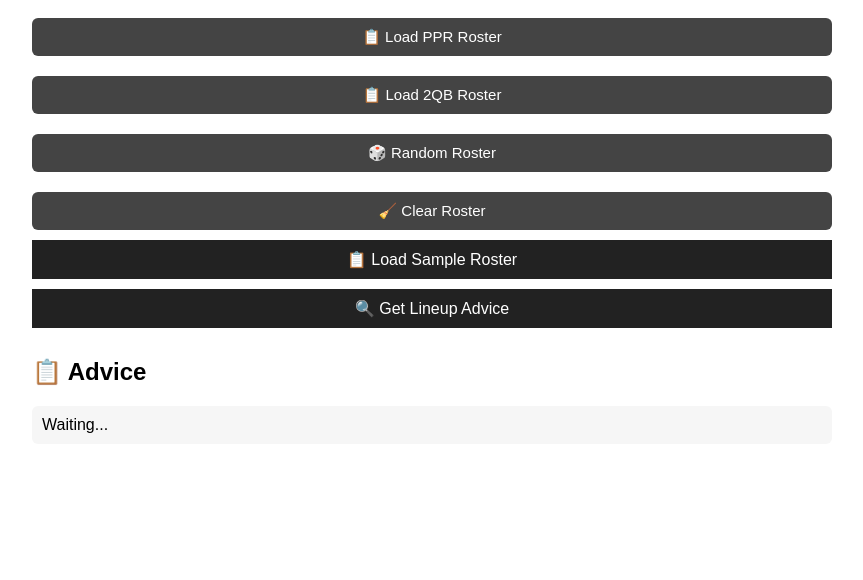
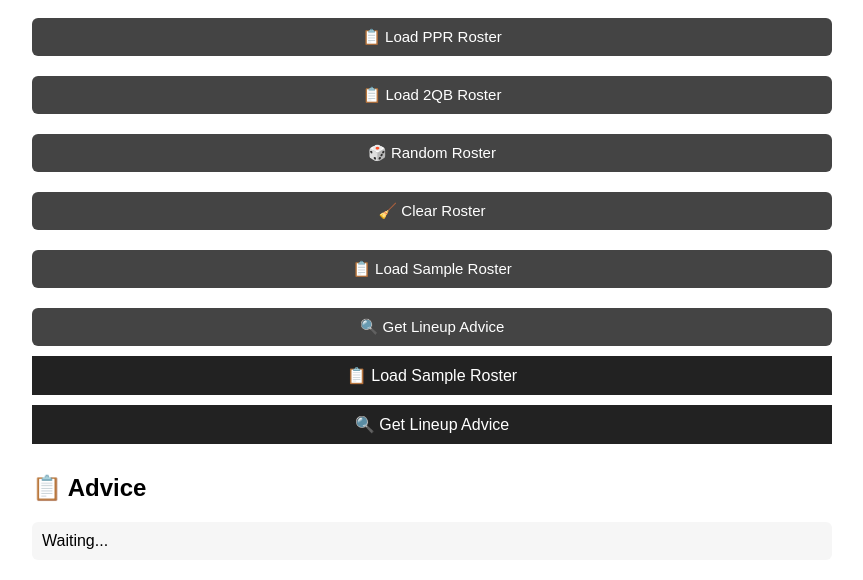
Before and after one commit to SunDevilATB/fantasy-gpt-coach, a Flask app: page /ui in a window 1280 px wide. Shown: the part 494-1074 px from the top of the page, without its empty margins (208-1071 px from the left). Before the commit the page ends 927 px from the top, so only its background shows below. Run offline with Flask 3, Linux system fonts and the light colour scheme.

Commit message:
Style sample roster buttons

```diff
--- a/templates/index.html
+++ b/templates/index.html
@@ -11,7 +11,7 @@
     .output { background: #f6f6f6; padding: 10px; border-radius: 6px; margin-top: 10px; }
     .pos { font-weight: bold; margin-top: 10px; }
     ul { padding-left: 20px; }
-	.button-row {
+.button-row {
   display: flex;
   flex-wrap: wrap;
   gap: 10px;
@@ -32,6 +32,7 @@
 .button-row button:hover {
   background-color: #222;
 }
+
 @media (max-width: 500px) {
   .button-row {
     flex-direction: column;
@@ -71,11 +72,14 @@
   "FLEX": ["Javonte Williams"],
   "BENCH": ["Elijah Moore", "Zamir White", "Michael Mayer"]
 }'></textarea>
+
 <div class="button-row">
   <button onclick="loadSampleRoster('ppr')">📋 Load PPR Roster</button>
   <button onclick="loadSampleRoster('2qb')">📋 Load 2QB Roster</button>
   <button onclick="loadSampleRoster('random')">🎲 Random Roster</button>
   <button onclick="clearRoster()">🧹 Clear Roster</button>
+    <button onclick="loadSampleRoster()">📋 Load Sample Roster</button>
+  <button onclick="getAdvice()">🔍 Get Lineup Advice</button>
 </div>
   <button onclick="loadSampleRoster()">📋 Load Sample Roster</button>
   <button onclick="getAdvice()">🔍 Get Lineup Advice</button>
```
